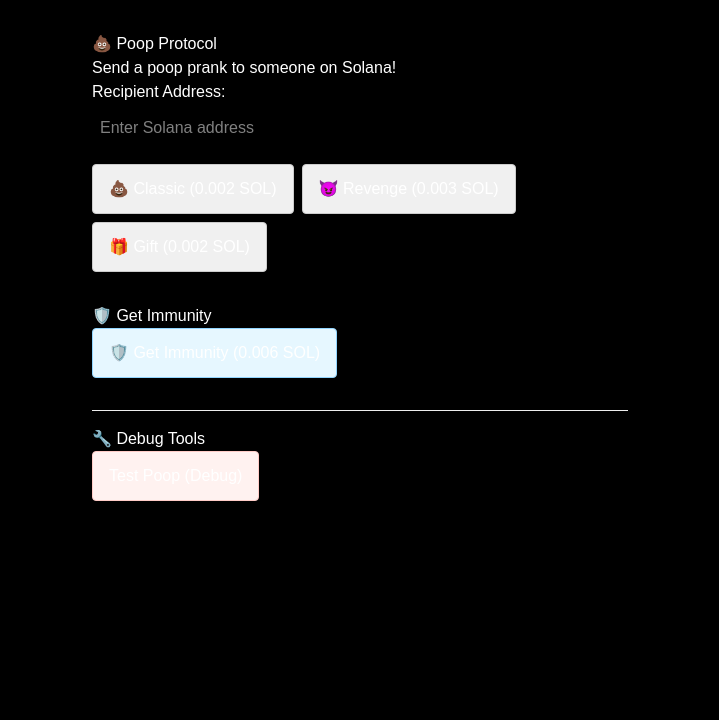
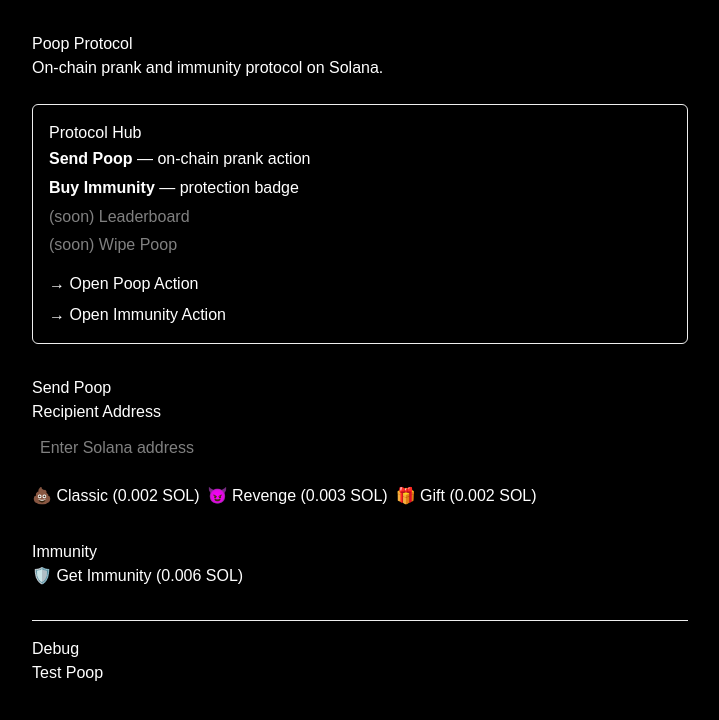
Before and after one commit to oneminuteyt051-maker/shit-sender, a Next.js app: page / in a window 1280 px wide. Shown: the top 720 px of the page, without its empty margins (280-999 px from the left). Built offline with nearby package versions, Linux system fonts and the light colour scheme.

Commit message:
Refactor Home component and update UI elements

```diff
--- a/app/page.tsx
+++ b/app/page.tsx
@@ -1,12 +1,10 @@
 "use client";
 
 import { useState } from "react";
-import { useRouter } from "next/navigation";
 
 export default function Home() {
   const [recipientAddress, setRecipientAddress] = useState("");
   const [isProcessing, setIsProcessing] = useState(false);
-  const router = useRouter();
 
   const handlePoopAction = (type: string) => {
     if (!recipientAddress.trim()) {
@@ -14,15 +12,12 @@
       return;
     }
 
-    // Redirect to the Solana Action endpoint with the recipient and type
     const actionUrl = `/api/actions/poop?type=${type}&recipient=${encodeURIComponent(recipientAddress)}`;
     window.location.href = actionUrl;
   };
 
   const handleImmunityAction = () => {
-    // Redirect to the immunity Solana Action
-    const immunityUrl = `/api/actions/immunity`;
-    window.location.href = immunityUrl;
+    window.location.href = `/api/actions/immunity`;
   };
 
   const handleTestPoop = async () => {
@@ -34,16 +29,13 @@
     setIsProcessing(true);
 
     try {
-      // Call the backend endpoint to process the poop manually
-      const response = await fetch('/api/process-poop', {
-        method: 'POST',
-        headers: {
-          'Content-Type': 'application/json',
-        },
+      const response = await fetch("/api/process-poop", {
+        method: "POST",
+        headers: { "Content-Type": "application/json" },
         body: JSON.stringify({
-          userPubkey: "FAKE_USER_PUBKEY", // Placeholder for now
+          userPubkey: "FAKE_USER_PUBKEY",
           recipientPubkey: recipientAddress,
-          amount: 0.002, // Default amount for testing
+          amount: 0.002,
         }),
       });
 
@@ -54,102 +46,73 @@
       const result = await response.json();
       alert(`Test poop sent successfully! Transaction ID: ${result.transactionId}`);
     } catch (error) {
-      console.error("Error sending test poop:", error);
-      alert("Failed to send test poop. Check console for details.");
+      console.error(error);
+      alert("Failed to send test poop.");
     } finally {
       setIsProcessing(false);
     }
   };
 
   return (
-    <div style={{ padding: "2rem", maxWidth: "600px", margin: "0 auto", fontFamily: "Arial, sans-serif" }}>
-      <h1>💩 Poop Protocol</h1>
-      <p>Send a poop prank to someone on Solana!</p>
+    <div style={{ padding: "2rem", maxWidth: "720px", margin: "0 auto", fontFamily: "Arial, sans-serif" }}>
+      <h1>Poop Protocol</h1>
+      <p>On-chain prank and immunity protocol on Solana.</p>
 
-      <div style={{ marginBottom: "1rem" }}>
-        <label htmlFor="recipient">Recipient Address:</label>
+      {/* Protocol Hub */}
+      <div style={{ marginTop: "1.5rem", padding: "1rem", border: "1px solid #eee", borderRadius: "6px" }}>
+        <h3>Protocol Hub</h3>
+        <ul style={{ lineHeight: "1.8" }}>
+          <li><strong>Send Poop</strong> — on-chain prank action</li>
+          <li><strong>Buy Immunity</strong> — protection badge</li>
+          <li style={{ opacity: 0.5 }}>(soon) Leaderboard</li>
+          <li style={{ opacity: 0.5 }}>(soon) Wipe Poop</li>
+        </ul>
+
+        <div style={{ marginTop: "0.75rem", display: "flex", flexDirection: "column", gap: "0.4rem" }}>
+          <a href="/api/actions/poop">→ Open Poop Action</a>
+          <a href="/api/actions/immunity">→ Open Immunity Action</a>
+        </div>
+      </div>
+
+      {/* Send Poop */}
+      <div style={{ marginTop: "2rem" }}>
+        <h3>Send Poop</h3>
+
+        <label>Recipient Address</label>
         <input
-          id="recipient"
           type="text"
           value={recipientAddress}
           onChange={(e) => setRecipientAddress(e.target.value)}
           placeholder="Enter Solana address"
           style={{ width: "100%", padding: "0.5rem", marginTop: "0.25rem" }}
         />
-      </div>
 
-      <div style={{ display: "flex", gap: "0.5rem", flexWrap: "wrap" }}>
-        <button
-          onClick={() => handlePoopAction("classic")}
-          disabled={!recipientAddress.trim()}
-          style={{
-            padding: "0.75rem 1rem",
-            backgroundColor: "#f0f0f0",
-            border: "1px solid #ccc",
-            borderRadius: "4px",
-            cursor: recipientAddress.trim() ? "pointer" : "not-allowed",
-          }}
-        >
+        <div style={{ display: "flex", gap: "0.5rem", flexWrap: "wrap", marginTop: "1rem" }}>
+          <button onClick={() => handlePoopAction("classic")} disabled={!recipientAddress.trim()}>
             💩 Classic (0.002 SOL)
           </button>
-        <button
-          onClick={() => handlePoopAction("revenge")}
-          disabled={!recipientAddress.trim()}
-          style={{
-            padding: "0.75rem 1rem",
-            backgroundColor: "#f0f0f0",
-            border: "1px solid #ccc",
-            borderRadius: "4px",
-            cursor: recipientAddress.trim() ? "pointer" : "not-allowed",
-          }}
-        >
+          <button onClick={() => handlePoopAction("revenge")} disabled={!recipientAddress.trim()}>
             😈 Revenge (0.003 SOL)
           </button>
-        <button
-          onClick={() => handlePoopAction("gift")}
-          disabled={!recipientAddress.trim()}
-          style={{
-            padding: "0.75rem 1rem",
-            backgroundColor: "#f0f0f0",
-            border: "1px solid #ccc",
-            borderRadius: "4px",
-            cursor: recipientAddress.trim() ? "pointer" : "not-allowed",
-          }}
-        >
+          <button onClick={() => handlePoopAction("gift")} disabled={!recipientAddress.trim()}>
             🎁 Gift (0.002 SOL)
           </button>
         </div>
+      </div>
 
+      {/* Immunity */}
       <div style={{ marginTop: "2rem" }}>
-        <h3>🛡️ Get Immunity</h3>
-        <button
-          onClick={handleImmunityAction}
-          style={{
-            padding: "0.75rem 1rem",
-            backgroundColor: "#e6f7ff",
-            border: "1px solid #91d5ff",
-            borderRadius: "4px",
-            cursor: "pointer",
-          }}
-        >
+        <h3>Immunity</h3>
+        <button onClick={handleImmunityAction}>
           🛡️ Get Immunity (0.006 SOL)
         </button>
       </div>
 
+      {/* Debug */}
       <div style={{ marginTop: "2rem", paddingTop: "1rem", borderTop: "1px solid #eee" }}>
-        <h3>🔧 Debug Tools</h3>
-        <button
-          onClick={handleTestPoop}
-          disabled={!recipientAddress.trim() || isProcessing}
-          style={{
-            padding: "0.75rem 1rem",
-            backgroundColor: "#fff2f0",
-            border: "1px solid #ffccc7",
-            borderRadius: "4px",
-            cursor: (!recipientAddress.trim() || isProcessing) ? "not-allowed" : "pointer",
-          }}
-        >
-          {isProcessing ? "Sending..." : "Test Poop (Debug)"}
+        <h3>Debug</h3>
+        <button onClick={handleTestPoop} disabled={!recipientAddress.trim() || isProcessing}>
+          {isProcessing ? "Sending..." : "Test Poop"}
         </button>
       </div>
     </div>
```
Lines whose indentation alone changed are shown as unchanged.
